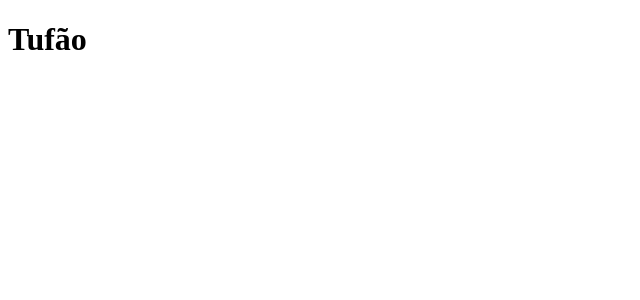
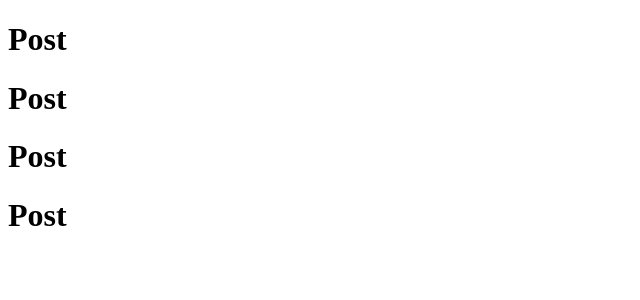
Before and after one commit to Felipe10amaral/Trilha-React, a React (Vite) app in the folder React/fundamentos-reactjs/: page / in a window 1280 px wide. Shown: the top 300 px of the page, without its empty margins (0-640 px from the left). Built offline with nearby package versions, Linux system fonts and the light colour scheme.

Commit message:
Componentes

```diff
--- a/React/fundamentos-reactjs/src/App.jsx
+++ b/React/fundamentos-reactjs/src/App.jsx
@@ -1,8 +1,14 @@
+import {Post} from "./Post"
 
 function App() {
 
   return (
-    <h1> Tufão </h1>
+    <>
+      <Post />
+      <Post />
+      <Post />
+      <Post />
+    </>
   )
 }
 
--- /dev/null
+++ b/React/fundamentos-reactjs/src/Post.jsx
@@ -0,0 +1,6 @@
+
+export function Post() {
+    return(
+        <h1>Post</h1>
+    )
+}
```
Also changed, not shown: 1 other file (tests, documents, lock files or other folders).
